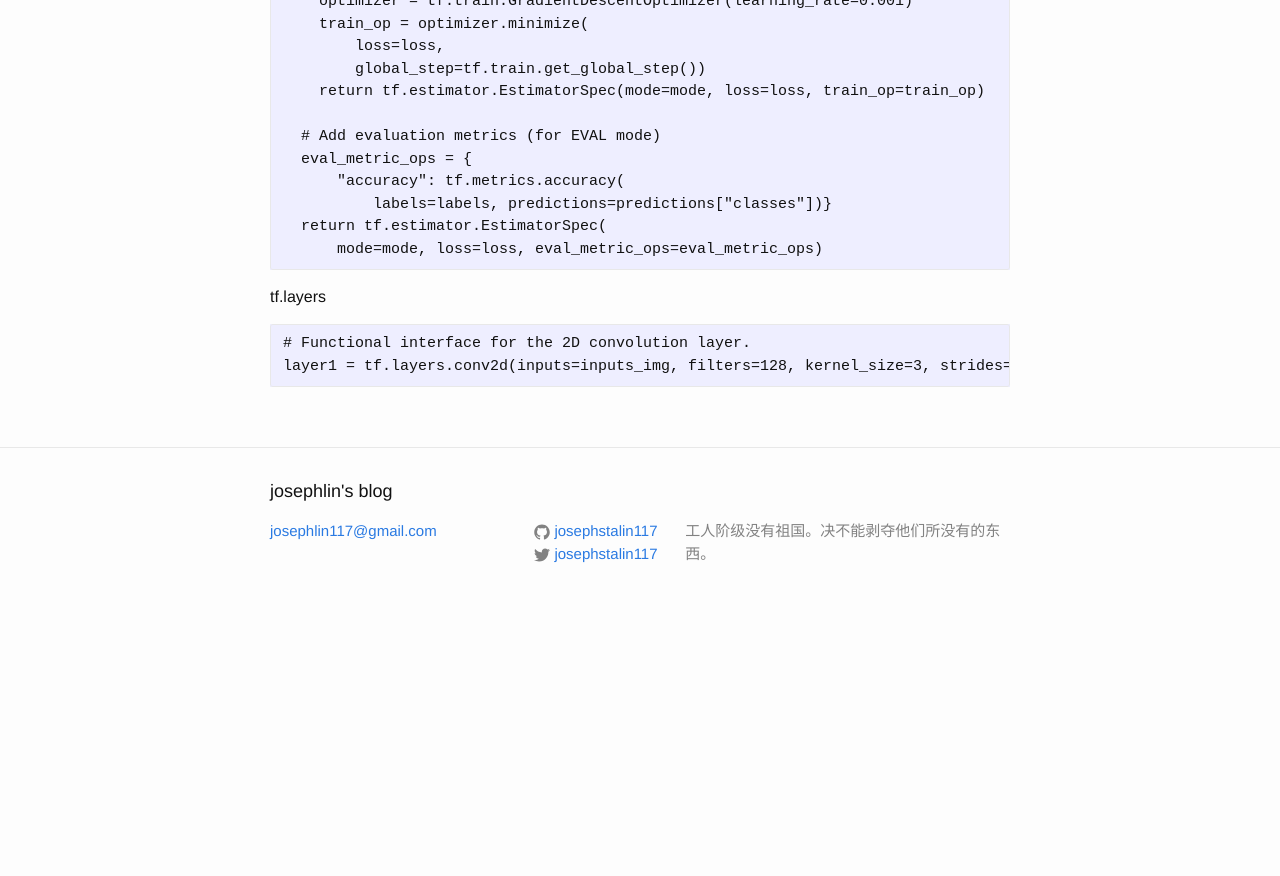
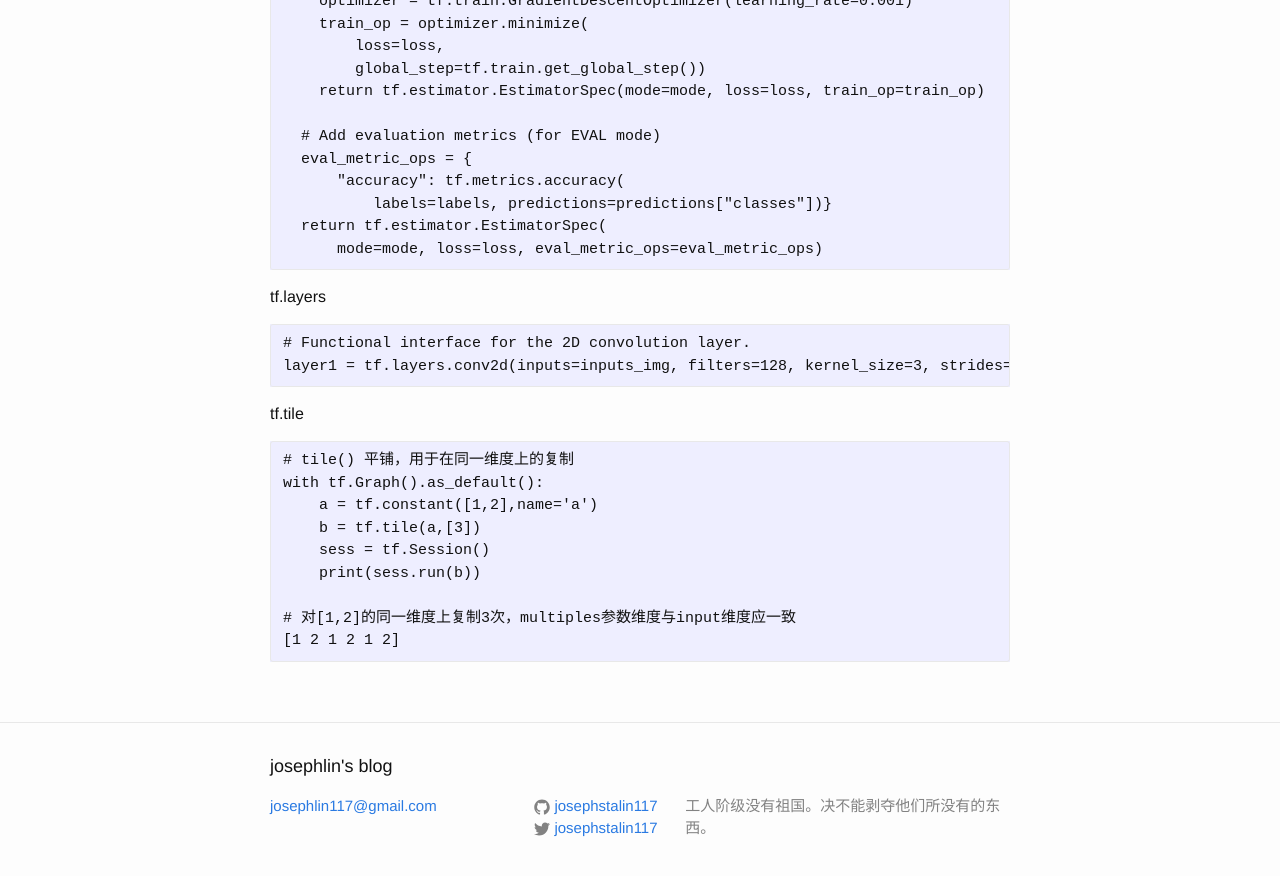
Before and after one commit to josephstalin117/josephstalin117.github.io, a Jekyll site: the page built from _posts/2018-6-09-tensorflow.markdown, in a window 1280 px wide and 900 px high, scrolled down 3272 px. Shown: the top 876 px of the window. Built offline with Jekyll 4.4.1, drawn with Linux system fonts in a browser that asks for light colours; before the commit the page ends 3897 px from its top, so only the background shows below that.

Commit message:
add tf.tile

````diff
--- a/_posts/2018-6-09-tensorflow.markdown
+++ b/_posts/2018-6-09-tensorflow.markdown
@@ -168,3 +168,17 @@ tf.layers
 # Functional interface for the 2D convolution layer.
 layer1 = tf.layers.conv2d(inputs=inputs_img, filters=128, kernel_size=3, strides=2, padding='same')
 ```
+
+
+tf.tile
+```
+# tile() 平铺，用于在同一维度上的复制
+with tf.Graph().as_default():
+    a = tf.constant([1,2],name='a')
+    b = tf.tile(a,[3])
+    sess = tf.Session()
+    print(sess.run(b))
+
+# 对[1,2]的同一维度上复制3次，multiples参数维度与input维度应一致
+[1 2 1 2 1 2]
+```
````
